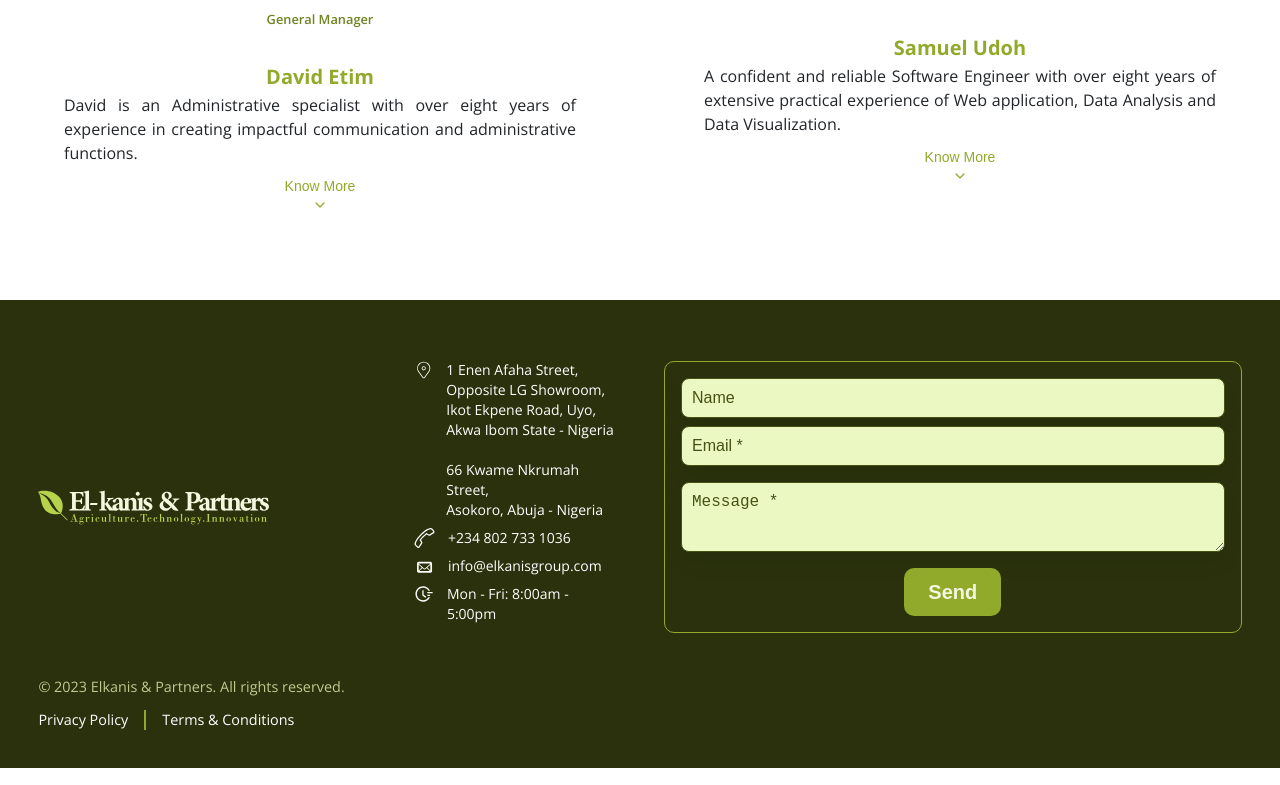
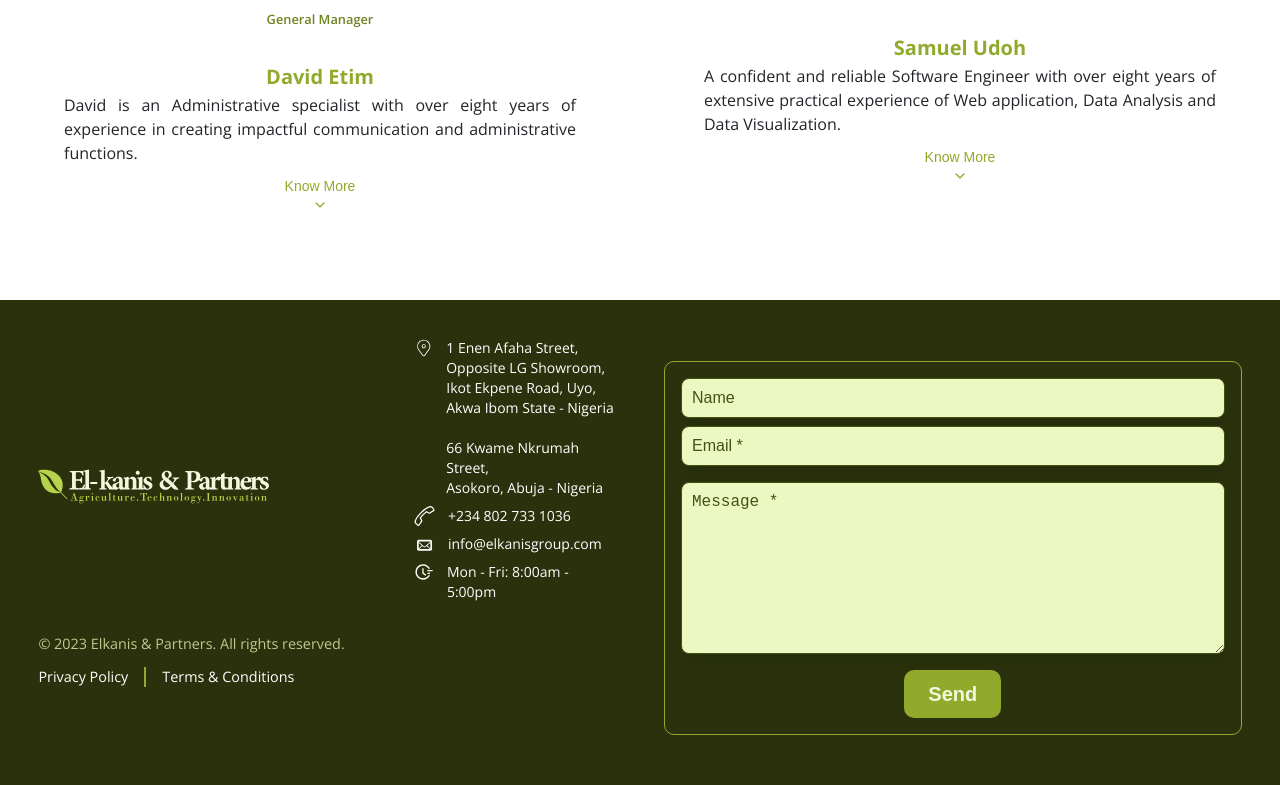
Before and after one commit to AbayomiOlaoye/elkanis_official_website, a React (Create React App) app: page /about-us in a window 1280 px wide. Shown: the part 3786-4571 px from the top of the page. Built offline with nearby package versions, Linux system fonts and the light colour scheme.

Commit message:
Resize hero video

```diff
--- a/src/components/Nav/Footer.js
+++ b/src/components/Nav/Footer.js
@@ -59,6 +59,7 @@ const Footer = () => {
 
   return (
     <footer className="about footer--container grid w--100" id="contact-us">
+      <div>
         <div className="shared footer__top flex">
           <img src={Logo} alt="elkanis & partners' logo" className="footer--logo mt-1" />
           <small className="footer__links flex column mt-1">
@@ -102,6 +103,20 @@ const Footer = () => {
               </p>
             </div>
           </small>
+        </div>
+        <div className="privacy flex column a-i-c desktop">
+          <p className="privacy--text">
+            &copy; 2023 Elkanis & Partners. All rights reserved.
+          </p>
+          <div className="privacy--divider flex">
+            <Link to="/privacy-policy" className="privacy--link">
+              Privacy Policy
+            </Link>
+            <Link to="/terms-of-use" className="privacy--link">
+              Terms & Conditions
+            </Link>
+          </div>
+        </div>
       </div>
       <form className="form flex column" onSubmit={handleSubmit}>
         <input
@@ -147,7 +162,7 @@ const Footer = () => {
         </button>
         { feedBack() }
       </form>
-      <div className="privacy flex column a-i-c">
+      <div className="privacy flex column a-i-c mobile">
         <p className="privacy--text">
           &copy; 2023 Elkanis & Partners. All rights reserved.
         </p>
--- a/src/components/pages/Home.js
+++ b/src/components/pages/Home.js
@@ -90,6 +90,7 @@ const Home = () => {
       <Funnel />
       <Sponsors />
       <footer className="footer--container main grid" id="contact-us" ref={sectionRef}>
+        <div>
           <div className="footer__top flex">
             <img src={Logo} alt="elkanis & partners' logo" className="footer--logo mt-1" />
             <small className="footer__links flex column mt-1">
@@ -133,6 +134,20 @@ const Home = () => {
                 </p>
               </div>
             </small>
+          </div>
+          <div className="privacy flex column a-i-c desktop">
+            <p className="privacy--text">
+              &copy; 2023 Elkanis & Partners. All rights reserved.
+            </p>
+            <div className="privacy--divider flex">
+              <Link to="/privacy-policy" className="privacy--link">
+                Privacy Policy
+              </Link>
+              <Link to="/terms-of-use" className="privacy--link">
+                Terms & Conditions
+              </Link>
+            </div>
+          </div>
         </div>
         <form className="form flex column" onSubmit={handleSubmit}>
           <input
@@ -178,7 +193,8 @@ const Home = () => {
           </button>
           { feedBack() }
         </form>
-        <div className="privacy flex column a-i-c">
+
+        <div className="privacy flex column a-i-c mobile">
           <p className="privacy--text">
             &copy; 2023 Elkanis & Partners. All rights reserved.
           </p>
--- a/src/components/sections/css/sections.css
+++ b/src/components/sections/css/sections.css
@@ -736,6 +736,10 @@ div.project--links > ul > li > a:hover {
     display: none;
   }
 
+  .privacy.desktop {
+    display: flex;
+  }
+
   .sub--hero--div {
     background-size: 80%, 35%;
     background-position: 10vh 10vh, right 0;
@@ -885,7 +889,7 @@ div.project--links > ul > li > a:hover {
   }
 
   textarea {
-    height: 100px;
+    height: 100% !important;
     margin: 0.5rem 0;
   }
 
--- a/src/components/sections/hero/Hero.js
+++ b/src/components/sections/hero/Hero.js
@@ -6,7 +6,7 @@ import { Link } from 'react-router-dom';
 import 'animate.css';
 import AOS from 'aos';
 import 'aos/dist/aos.css';
-import Video from '../../../assets/backgrounds/drone_view.mp4';
+import Video from '../../../assets/backgrounds/drone_view.webm';
 import '../css/bgVideo.css';
 import drone from '../../../assets/generic/drones.svg';
 import styles from './hero.module.scss';
```
Also changed, not shown: 2 other files (tests, documents, lock files or other folders). Lines whose indentation alone changed are shown as unchanged.
